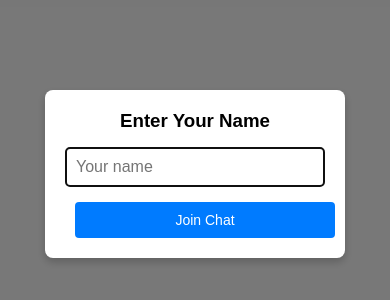
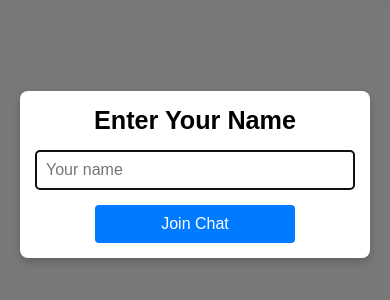
Before and after one commit to Trentyn/chat-app, a website: page public/index.html in a window 390 px wide. Shown: the part 248-548 px from the top of the page. Drawn offline with nearby package versions, Linux system fonts and the light colour scheme; no server answers.

Commit message:
Update index.html

```diff
--- a/public/index.html
+++ b/public/index.html
@@ -89,15 +89,16 @@
         border-radius: 8px;
         box-shadow: 0 4px 8px rgba(0, 0, 0, 0.2);
         text-align: center;
-        max-width: 300px;
+        max-width: 400px; /* Increased for better visibility */
         width: 90%;
       }
       .modal-content h3 {
         margin-bottom: 15px;
+        font-size: 1.5em; /* Larger font for readability */
       }
       .modal-content input {
         width: 100%;
-        padding: 10px;
+        padding: 12px;
         margin-bottom: 15px;
         border: 1px solid #ccc;
         border-radius: 4px;
@@ -105,26 +106,63 @@
       }
       .modal-content button {
         width: 100%;
-        padding: 10px;
+        max-width: 200px; /* Limit button width for centering */
+        margin: 0 auto; /* Center the button */
+        padding: 12px;
+        font-size: 16px;
       }
       .hidden {
         display: none;
       }
       /* Responsive design for smaller screens */
       @media (max-width: 600px) {
+        body {
+          font-size: 18px; /* Increase base font size for mobile */
+        }
         .chat-container {
           max-width: 100%;
           border-radius: 0;
           height: 100vh;
         }
         h2 {
-          font-size: 1.5em;
+          font-size: 1.8em; /* Larger heading on mobile */
+          padding: 15px;
         }
-        #input, button {
-          font-size: 14px;
+        #input {
+          font-size: 16px; /* Ensure input is readable */
+          padding: 12px;
+        }
+        button {
+          font-size: 16px;
+          padding: 12px;
+        }
+        #messages {
+          padding: 15px;
+        }
+        #messages li {
+          font-size: 16px; /* Larger text for messages */
         }
         .modal-content {
-          width: 95%;
+          width: 95%; /* Full width for modal on mobile */
+          max-width: 350px; /* Slightly smaller than desktop */
+          padding: 15px;
+        }
+        .modal-content h3 {
+          font-size: 1.4em;
+        }
+        .modal-content input {
+          font-size: 16px;
+          padding: 10px;
+        }
+        .modal-content button {
+          font-size: 16px;
+          padding: 10px;
+        }
+      }
+      /* Ensure viewport scaling */
+      @media (max-width: 600px) {
+        html {
+          font-size: 18px; /* Increase root font size for better scaling */
         }
       }
     </style>
@@ -138,7 +176,7 @@
       </div>
     </div>
     <div class="chat-container hidden" id="chatContainer">
-      <h2>Socket.IO Chat</h2>
+      <h2>Swaga Chat</h2>
       <ul id="messages"></ul>
       <form id="form">
         <input id="input" autocomplete="off" /><button>Send</button>
```
